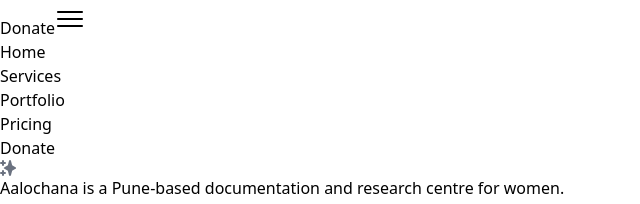
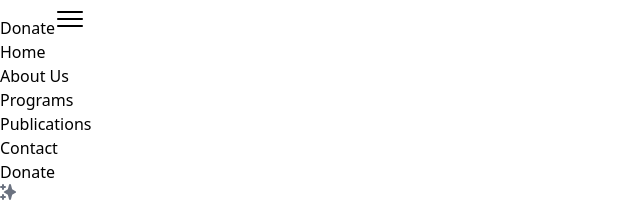
Before and after one commit to atharva9365/mind-assessment, a React (Vite) app: page / in a window 1280 px wide. Both pictures are taken after a click on the button 70 px from the left and 159 px from the top of the page. Shown: the part 140-344 px from the top of the page, without its empty margins (0-640 px from the left). Built offline with nearby package versions, Linux system fonts and the light colour scheme.

Commit message:
frontendmodified

```diff
--- a/src/components/Navbar.jsx
+++ b/src/components/Navbar.jsx
@@ -86,17 +86,22 @@ const Navbar = () => {
             </li>
             <li>
               <a href="#" className="text-sm">
-                Services
+                About Us
               </a>
             </li>
             <li>
               <a href="#" className="text-sm">
-                Portfolio
+                Programs
               </a>
             </li>
             <li>
               <a href="#" className="text-sm">
-                Pricing
+                Publications
+              </a>
+            </li>
+             <li>
+              <a href="#" className="text-sm">
+                Contact
               </a>
             </li>
           </ul>
```
